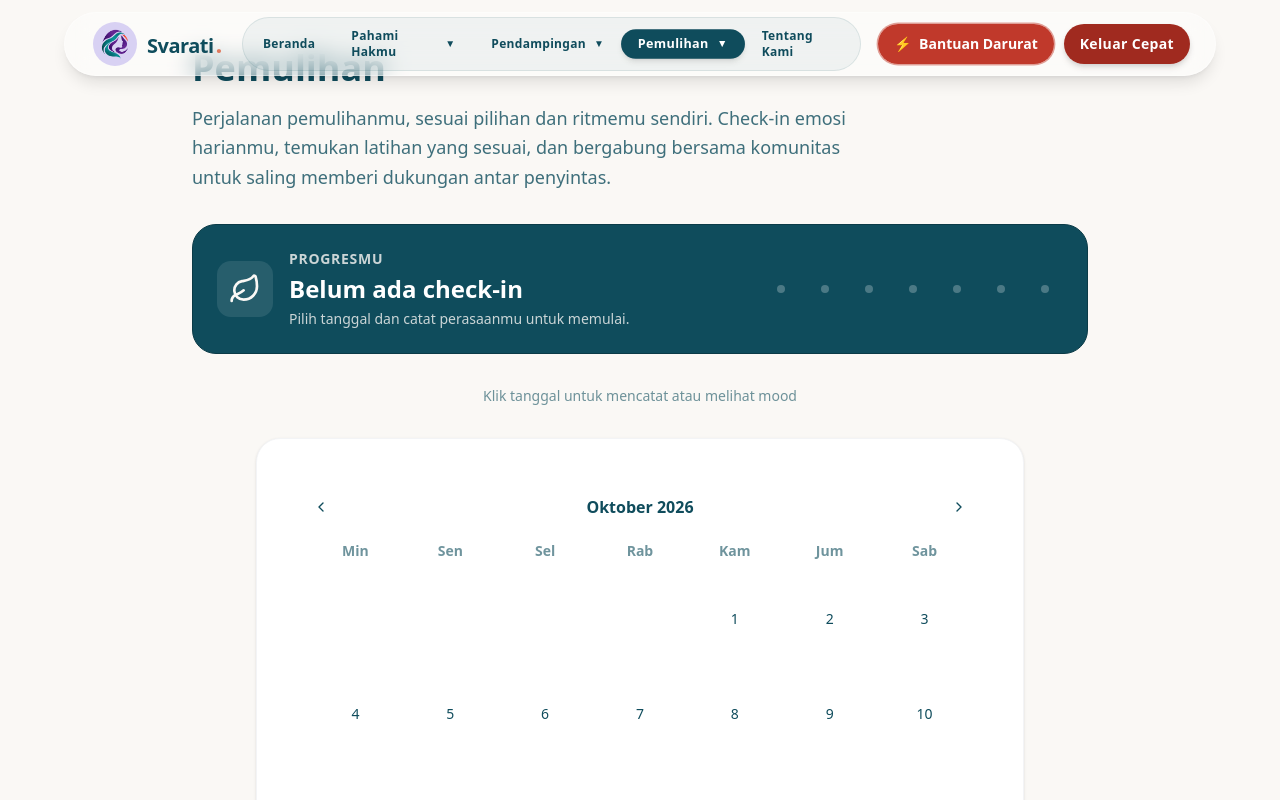
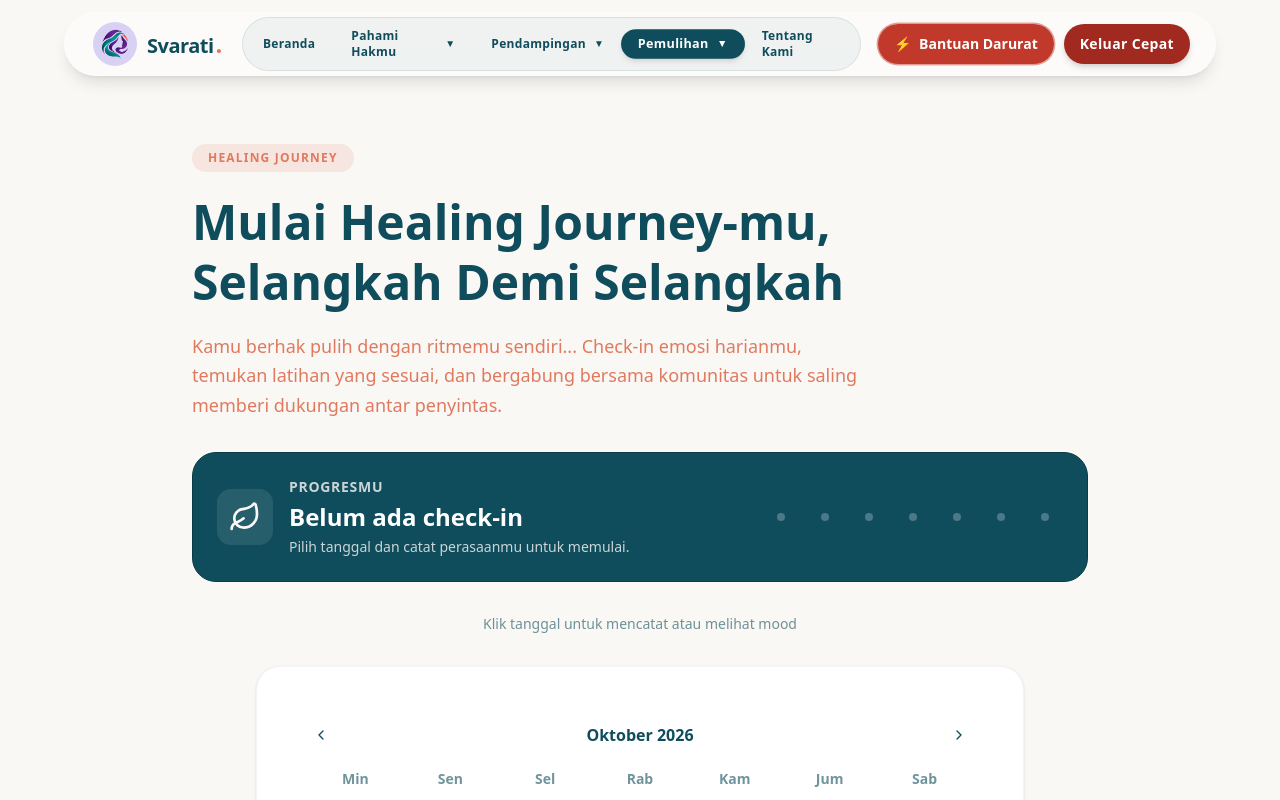
Before and after one commit to Team-4-RA-Lasminingrat-PI-2026/svarati-project, a Next.js app: page /rehabilitatif/healing-journey in a window 1280 px wide. Shown: the top 800 px of the page. Built offline with nearby package versions, Linux system fonts and the light colour scheme.

Commit message:
feat: impprovement RLA028 healing-journey

```diff
--- a/app/rehabilitatif/healing-journey/page.js
+++ b/app/rehabilitatif/healing-journey/page.js
@@ -210,16 +210,21 @@ export default function PemulihanPage() {
     const hasUnsavedChange = noteDraft.trim() !== savedNote;
 
     return (
-        <main className="min-h-screen bg-svarati-cream p-4 md:p-8 lg:p-12 font-sans">
+        // pt-28 / md:pt-36 memberi ruang untuk navbar yang melayang di atas
+        <main className="min-h-screen bg-svarati-cream px-4 pb-8 pt-28 font-sans md:px-8 md:pb-12 md:pt-36 lg:px-12">
             <div className="mx-auto max-w-4xl space-y-8">
-                <div>
-                    <h1 className="text-4xl font-bold text-svarati-teal mb-4 font-heading">
-                        Pemulihan
+                {/* Header: badge + ajakan healing journey */}
+                <div className="max-w-2xl">
+                    <span className="mb-5 inline-block rounded-full bg-svarati-coral/15 px-4 py-1.5 text-xs font-semibold uppercase tracking-widest text-svarati-coral">
+                        Healing Journey
+                    </span>
+                    <h1 className="mb-5 text-4xl font-bold leading-tight text-svarati-teal font-heading md:text-5xl">
+                        Mulai Healing Journey-mu, Selangkah Demi Selangkah
                     </h1>
-                    <p className="text-svarati-teal/80 text-lg mb-8 leading-relaxed max-w-2xl">
-                        Perjalanan pemulihanmu, sesuai pilihan dan ritmemu sendiri. Check-in
-                        emosi harianmu, temukan latihan yang sesuai, dan bergabung bersama
-                        komunitas untuk saling memberi dukungan antar penyintas.
+                    <p className="text-lg leading-relaxed text-svarati-coral">
+                        Kamu berhak pulih dengan ritmemu sendiri... Check-in emosi harianmu,
+                        temukan latihan yang sesuai, dan bergabung bersama komunitas untuk
+                        saling memberi dukungan antar penyintas.
                     </p>
                 </div>
 
```
